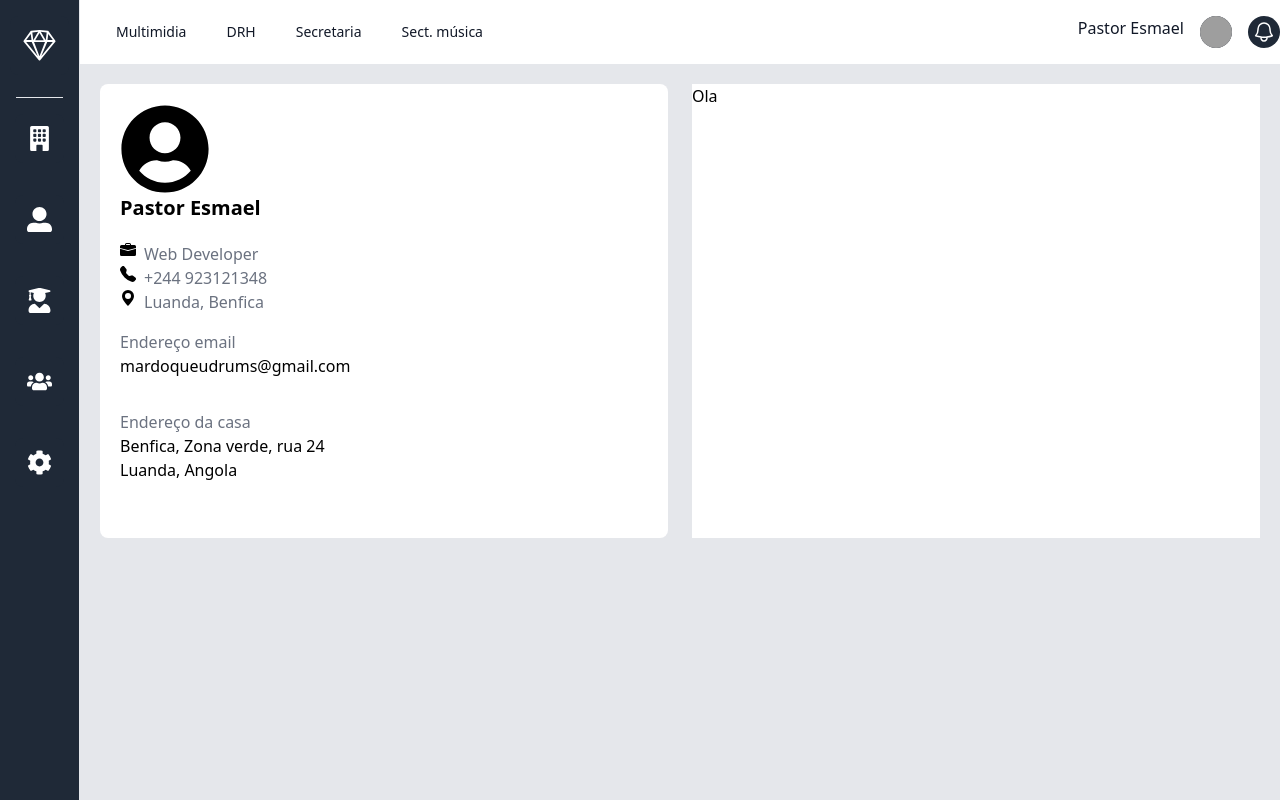
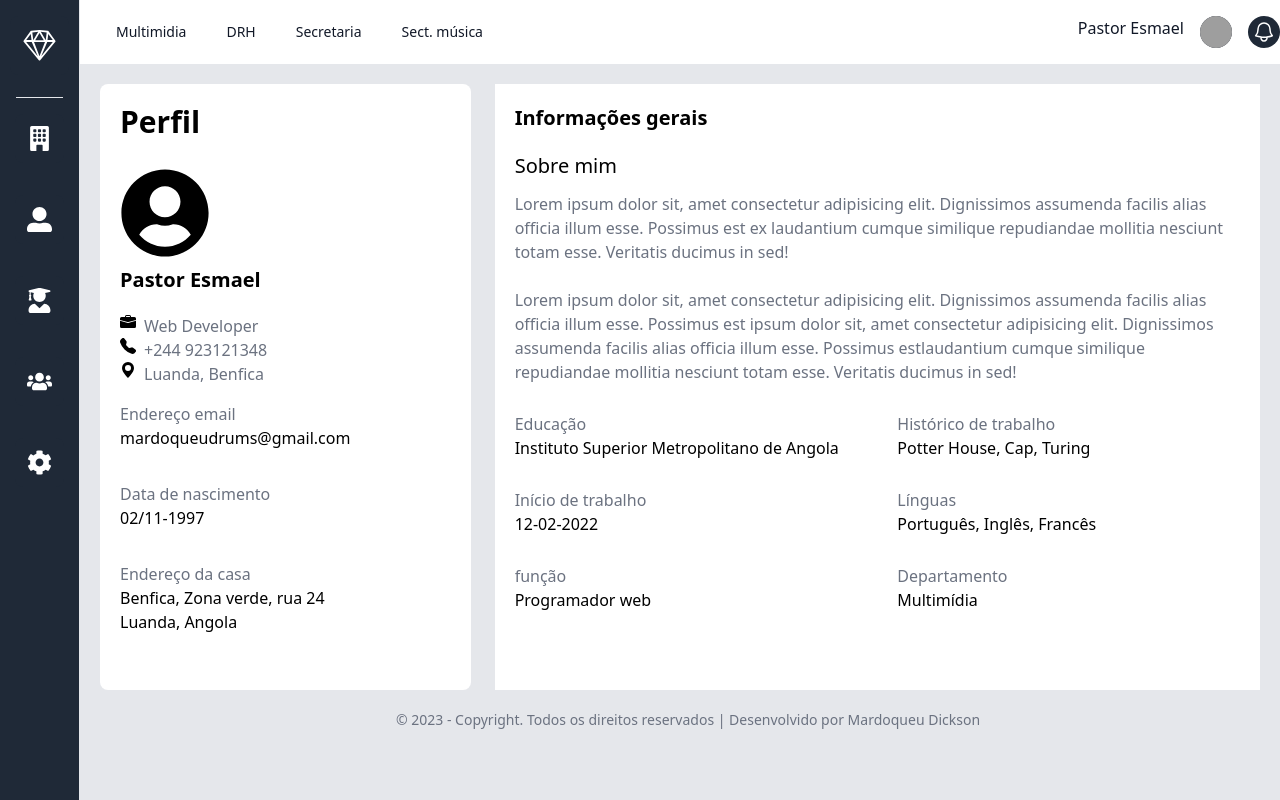
Before and after one commit to mardoqueudickson1/expense_tracker, a Next.js app: page /Perfil in a window 1280 px wide. Built offline with nearby package versions, Linux system fonts and the light colour scheme; grey boxes are pictures that could not be loaded.

Commit message:
componente perfil usuário quase pronto

```diff
--- /dev/null
+++ b/components/admin/index/Footer.jsx
@@ -0,0 +1,13 @@
+import React from 'react';
+
+const Footer = () => {
+  return (
+
+    <div className=" text-sm text-center text-gray-500">
+        <span className='border-b-[1px] border-gray-200 w-full p-2'></span>
+       © 2023 - Copyright. Todos os direitos reservados | Desenvolvido por Mardoqueu Dickson
+    </div>
+  );
+};
+
+export default Footer;
--- a/components/admin/perfil/perfil.jsx
+++ b/components/admin/perfil/perfil.jsx
@@ -1,6 +1,6 @@
 import React from 'react';
 import { FaUserCircle, FaLocationArrow } from 'react-icons/fa';
-import { MdLocationOn } from 'react-icons/md';
+import { GoGlobe } from 'react-icons/go';
 import { BsFillBriefcaseFill, BsGeoAltFill, BsFillTelephoneFill } from 'react-icons/bs';
 
 
@@ -11,13 +11,14 @@ const adminPage = () => {
 
 
 
-        <div className=' grid-cols-1 grid md:grid-cols-2 lg:grid-cols-2 gap-6 m-5 overflow-scroll'>
+        <div className=' grid-cols-1 grid md:grid-cols-2 lg:grid-cols-3 gap-6 m-5 '>
 
             <div className='bg-white flex flex-col p-5 rounded-lg'>
-                <div className=''>
+                <h1 className='text-3xl font-bold'>Perfil</h1>
+                <div className='mt-7'>
                     <FaUserCircle size={90} />
                 </div>
-                <span className='text-xl font-bold'>Pastor Esmael</span>
+                <span className='text-xl font-bold mt-2'>Pastor Esmael</span>
 
                 <div className='flex flex-col my-5' >
                     <div className="flex gap-2">
@@ -43,16 +44,70 @@ const adminPage = () => {
                     </div>
 
                     <div className="flex flex-col my-4">
+                        <p className='text-gray-500'>Data de nascimento</p>
+                        <p>02/11-1997</p>
+                    </div>
+
+                    <div className="flex flex-col my-4">
                         <p className='text-gray-500'>Endereço da casa</p>
                         <p>Benfica, Zona verde, rua 24 <br />Luanda, Angola</p>
                     </div>
 
-
-
                 </div>
 
             </div>
-            <div className='w-full bg-white'> Ola</div>
+
+            {/* Informações gerais do perfil */}
+            <div className='lg:col-span-2 bg-white'>
+                <div className="flex flex-col p-5 rounded-lg">
+                    <h1 className='font-bold text-xl'>Informações gerais</h1>
+                    <h2 className=' text-xl mt-5'>Sobre mim</h2>
+                    <p className='text-gray-500 mt-3'>
+                        Lorem ipsum dolor sit, amet consectetur adipisicing elit. Dignissimos assumenda
+                        facilis alias officia illum esse. Possimus est ex laudantium cumque similique
+                         repudiandae mollitia nesciunt totam esse. Veritatis ducimus in sed!
+                        <br />
+                        <br />
+                         Lorem ipsum dolor sit, amet consectetur adipisicing elit. Dignissimos assumenda
+                        facilis alias officia illum esse. Possimus est ipsum dolor sit, amet consectetur adipisicing elit.
+                        Dignissimos assumenda
+                        facilis alias officia illum esse. Possimus estlaudantium cumque similique
+                         repudiandae mollitia nesciunt totam esse. Veritatis ducimus in sed!
+                    </p>
+
+                    <div className="grid grid-cols-1 lg:grid-cols-2 gap-x-10">
+                        <div className='flex flex-col mt-7'>
+                            <p className=' text-gray-500'>Educação</p>
+                            <div className="flex"> </div>
+                            <span>Instituto Superior Metropolitano de Angola</span>
+                        </div>
+
+                         <div className='flex flex-col mt-7'>
+                            <p className=' text-gray-500'>Histórico de trabalho</p>
+                            <span>Potter House, Cap, Turing</span>
+                        </div>
+                        <div className='flex flex-col mt-7'>
+                            <p className=' text-gray-500'>Início de trabalho</p>
+                            <span>12-02-2022</span>
+                        </div>
+
+                         <div className='flex flex-col mt-7'>
+                            <p className=' text-gray-500'>Línguas</p>
+                            <span>Português, Inglês, Francês</span>
+                        </div>
+                        <div className='flex flex-col mt-7'>
+                            <p className=' text-gray-500'>função</p>
+                            <span>Programador web</span>
+                        </div>
+
+                         <div className='flex flex-col mt-7'>
+                            <p className=' text-gray-500'>Departamento</p>
+                            <span>Multimídia</span>
+                        </div>
+                    </div>
+
+                </div>
+            </div>
         </div>
 
 
--- a/pages/Perfil.jsx
+++ b/pages/Perfil.jsx
@@ -2,6 +2,7 @@ import React from 'react';
 import { FaUserCircle } from 'react-icons/fa';
 import Header  from '../components/admin/index/header'
 import Perfil from '../components/admin/perfil/perfil'
+import Footer from '@/components/admin/index/Footer';
 
 
 const adminPage = () => {
@@ -9,6 +10,7 @@ const adminPage = () => {
     <div className='bg-gray-200  min-h-screen'>
     <Header />
     <Perfil  />
+    <Footer />
     </div>
 
   );
--- a/pages/index.js
+++ b/pages/index.js
@@ -4,6 +4,7 @@ import Header from '@/components/admin/index/header'
 import TopCards from '@/components/admin/index/topCards'
 import BarChart from '../components/admin/index/BarChart';
 import RecentOrders from '../components/admin/index/RecentOrders';
+import Footer from '@/components/admin/index/Footer';
 
 
 
@@ -25,6 +26,7 @@ export default function Home() {
           <BarChart />
           <RecentOrders />
         </div>
+        <Footer />
       </main>
     </>
   )
```
